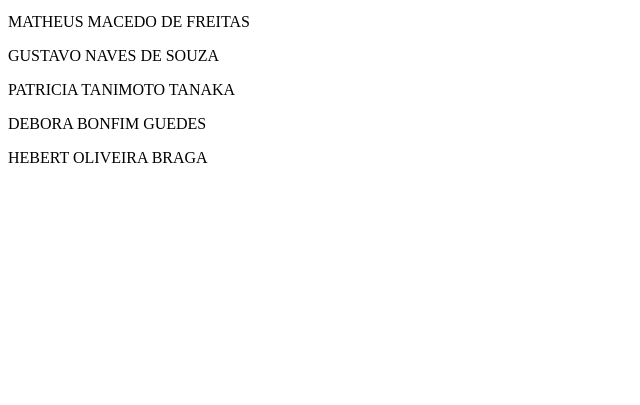
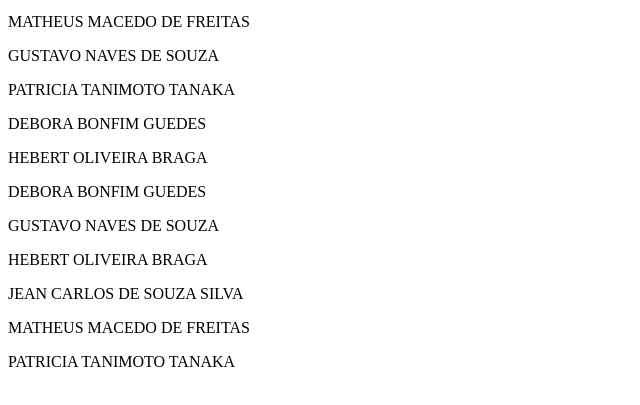
Before and after one commit to leonardo-victor-ribeiro/linguagem-de-script-para-web, a plain HTML site: page atividade-04/index.html in a window 1280 px wide. Shown: the part 87-492 px from the top of the page, without its empty margins (0-640 px from the left). Drawn offline with Linux system fonts and the light colour scheme.

Commit message:
adiciona resolucao do exercicio 04

```diff
--- a/atividade-04/index.html
+++ b/atividade-04/index.html
@@ -14,5 +14,26 @@
       <p>HEBERT OLIVEIRA BRAGA</p>
     </div>
     <div id="div-ordenado"></div>
+
+    <script>
+      let lista = document
+        .getElementById("div-dados")
+        .getElementsByTagName("p");
+
+      let listaOrdenada = [];
+
+      for (let i = 0; i < lista.length; i++) {
+        listaOrdenada.push(lista[i].textContent);
+      }
+
+      listaOrdenada = listaOrdenada.sort();
+      let divOrdenado = document.getElementById("div-ordenado");
+
+      for (let i = 0; i < listaOrdenada.length; i++) {
+        let p = document.createElement("p");
+        p.textContent = listaOrdenada[i];
+        divOrdenado.appendChild(p);
+      }
+    </script>
   </body>
 </html>
```
